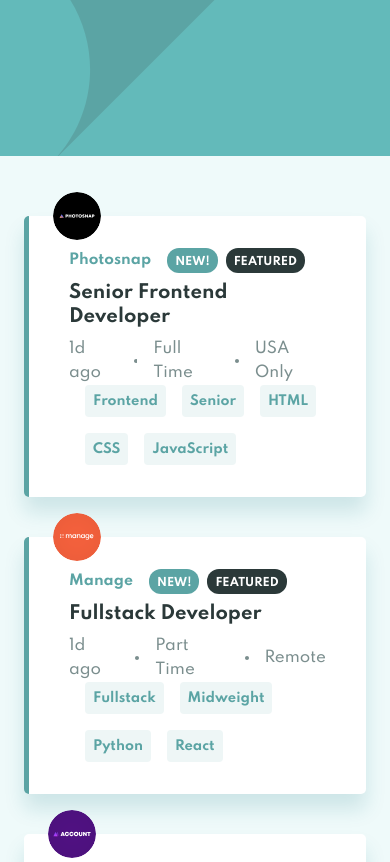
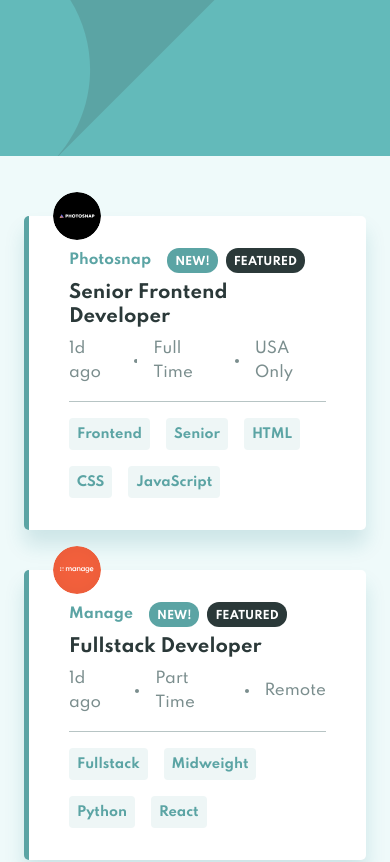
Before and after one commit to rmorehig/react-job-listings, a React (Create React App) app: page / in a window 390 px wide. Shown: the top 862 px of the page. Built offline with nearby package versions, Linux system fonts and the light colour scheme.

Commit message:
add responsive styles

```diff
--- a/src/App.js
+++ b/src/App.js
@@ -26,7 +26,7 @@ const Main = styled.main`
   max-width: 1366px;
   display: flex;
   flex-direction: column;
-  ${props => props.theme.breakpoints.mobile} {
+  ${props => props.theme.breakpoints.sm} {
     padding: 60px 24px 34px;
   }
 `
--- a/src/components/Job.js
+++ b/src/components/Job.js
@@ -14,7 +14,7 @@ const JobWrapper = styled.li`
   border-radius: 5px;
   border-left: ${props =>
     props.featured ? `5px solid ${props.theme.colors.primary}` : ''};
-  ${props => props.theme.breakpoints.mobile} {
+  ${props => props.theme.breakpoints.lg} {
     align-items: flex-start;
     flex-direction: column;
   }
@@ -24,7 +24,7 @@ const Avatar = styled.img`
   height: 88px;
   width: 88px;
   margin-right: 24px;
-  ${props => props.theme.breakpoints.mobile} {
+  ${props => props.theme.breakpoints.lg} {
     position: absolute;
     top: -24px;
     left: 24px;
@@ -83,7 +83,7 @@ const Tags = styled.div`
     background-color: ${props => props.theme.colors.neutral[1]};
     color: ${props => props.theme.colors.primary};
     font-weight: ${props => props.theme.typography.fontWeight.bold};
-    margin-left: 16px;
+    margin-right: 16px;
     margin-top: 16px;
     padding: 4px 8px 4px 8px;
     border-radius: 4px;
@@ -93,6 +93,13 @@ const Tags = styled.div`
       background-color: ${props => props.theme.colors.primary};
       color: ${props => props.theme.colors.white};
     }
+  }
+`
+const Line = styled.div`
+  ${props => props.theme.breakpoints.lg} {
+    border-bottom: 1px solid #b7c4c4;
+    width: 100%;
+    margin: 16px 0;
   }
 `
 
@@ -121,7 +128,7 @@ const Job = React.memo(
     return (
       <JobWrapper featured={featured}>
         <Flex>
-          <Avatar src={logo} />
+          <Avatar src={logo} alt="logo" />
           <Flex direction="column" align="flex-start" justify="space-between">
             <Flex>
               <Company>{company}</Company>
@@ -129,7 +136,6 @@ const Job = React.memo(
               {featured && <Label>FEATURED</Label>}
             </Flex>
             <Position>{position}</Position>
-            <Flex>
             <MoreInfo>
               <span>{postedAt}</span>
               <Divider />
@@ -139,7 +145,7 @@ const Job = React.memo(
             </MoreInfo>
           </Flex>
         </Flex>
-        </Flex>
+        <Line />
         <Tags>
           {[role, level, ...languages, ...tools].map((item, index) => (
             <span key={index} onClick={() => addFilter(item)}>
--- a/src/theme/index.js
+++ b/src/theme/index.js
@@ -19,7 +19,10 @@ const theme = {
     },
   },
   breakpoints: {
-    mobile: '@media (max-width: 600px)',
+    sm: '@media (max-width: 640px)',
+    md: '@media (max-width: 768px)',
+    lg: '@media (max-width: 1024px)',
+    xl: '@media (max-width: 1280px)',
   },
 }
 
```
Lines whose indentation alone changed are shown as unchanged.
